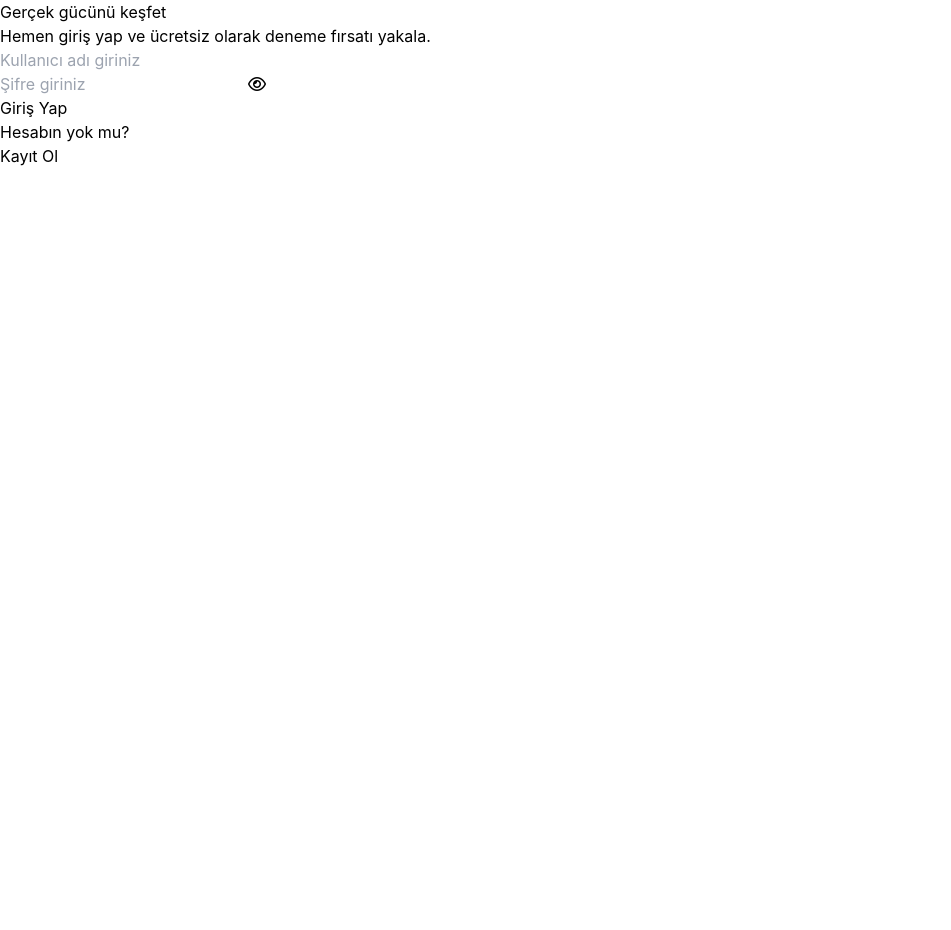
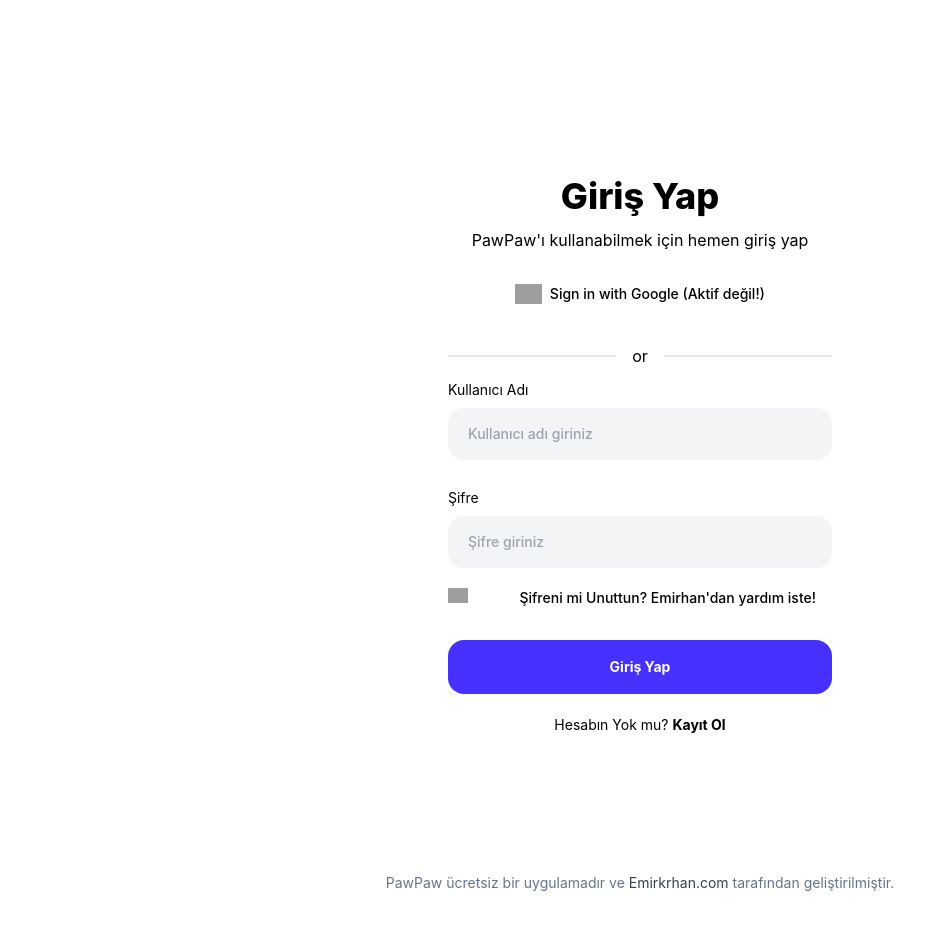
Before and after one commit to emirhankorhan/toddo-front, a React (Create React App) app: page / in a window 1280 px wide. Shown: the top 930 px of the page, without its empty margins (0-951 px from the left). Before the commit the page ends 800 px from the top, so only its background shows below. Built offline with nearby package versions, Linux system fonts and the light colour scheme; grey boxes are pictures that could not be loaded.

Commit message:
login page change

```diff
--- a/src/component/Login/Login.js
+++ b/src/component/Login/Login.js
@@ -9,7 +9,6 @@
     const navigate = useNavigate();
 
     const [passwordType, setPasswordType] = useState("password");
-
     const passwordTypeFunc = () => {
         if (passwordType === "password") {
             setPasswordType("text")
@@ -27,7 +26,7 @@
                 userName: username,
                 userPassword: password,
             }, {
-                withCredentials: true, // Tarayıcı çerezlerini paylaşmak için
+                withCredentials: true,
                 headers: {
                     'Content-Type': 'application/json',
                 },
@@ -49,147 +48,58 @@
     };
 
     return (
-        <div className='register-container'>
+       <div className="bg-white rounded-lg py-5">
+              <div className="container flex flex-col mx-auto bg-white rounded-lg pt-12 my-5">
+                <div className="flex justify-center w-full h-full my-auto xl:gap-14 lg:justify-normal md:gap-5 draggable">
+                  <div className="flex items-center justify-center w-full lg:p-12">
+                    <div className="flex items-center xl:p-10">
+                      <form className="flex flex-col w-full h-full pb-6 text-center bg-white rounded-3xl">
+                        <h3 className="mb-3 text-4xl font-extrabold text-dark-grey-900">Giriş Yap</h3>
+                        <p className="mb-4 text-grey-700">PawPaw'ı kullanabilmek için hemen giriş yap</p>
+                        <a className="flex items-center justify-center w-full py-4 mb-6 text-sm font-medium transition duration-300 rounded-2xl text-grey-900 bg-grey-300 hover:bg-grey-400 focus:ring-4 focus:ring-grey-300">
+                          <img className="h-5 mr-2" src="https://raw.githubusercontent.com/Loopple/loopple-public-assets/main/motion-tailwind/img/logos/logo-google.png" alt="" />
+                          Sign in with Google (Aktif değil!)
+                        </a>
+                        <div className="flex items-center mb-3">
+                          <hr className="h-0 border-b border-solid border-grey-500 grow" />
+                          <p className="mx-4 text-grey-600">or</p>
+                          <hr className="h-0 border-b border-solid border-grey-500 grow" />
+                        </div>
+                        <label htmlFor="email" className="mb-2 text-sm text-start text-grey-900">Kullanıcı Adı</label>
 
-            <div className="register-box">
-                <div className="text-reg">Gerçek gücünü keşfet</div>
-                <div className="undertext-reg">Hemen giriş yap ve ücretsiz olarak deneme fırsatı yakala.</div>
-                <div className="input-reg">
-                    <input className='username-input' placeholder='Kullanıcı adı giriniz' type="text" id='userName' name='userName' value={username} onChange={(e) => setUsername(e.target.value)} />
-                    <div className="pass-input">
-                        <input className='password' placeholder='Şifre giriniz' type={passwordType} id='userPassword' name='userPassword' value={password} onChange={(e) => setPassword(e.target.value)} />
-                        <button onClick={passwordTypeFunc} className='eye-button'>{passwordType === "password" ? <i class="fa-regular fa-eye"></i> : <i class="fa-regular fa-eye-slash"></i>}</button>
+                        <input autoComplete='off' placeholder='Kullanıcı adı giriniz' type="text" id='userName' name='userName' value={username} onChange={(e) => setUsername(e.target.value)} className="flex items-center bg-gray-100 w-full px-5 py-4 mr-2 text-sm font-medium outline-none focus:bg-grey-400 mb-7 placeholder:text-grey-700 bg-grey-200 text-dark-grey-900 rounded-2xl" />
+                        <label htmlFor="password" className="mb-2 text-sm text-start text-grey-900">Şifre</label>
+
+                        <input autoComplete='off' placeholder='Şifre giriniz' type={passwordType} id='userPassword' name='userPassword' value={password} onChange={(e) => setPassword(e.target.value)}  className="flex items-center bg-gray-100 w-full px-5 py-4 mb-5 mr-2 text-sm font-medium outline-none focus:bg-grey-400 placeholder:text-grey-700 bg-grey-200 text-dark-grey-900 rounded-2xl" />
+                        <div className="flex flex-row justify-between mb-8">
+                          <label className="relative inline-flex items-center mr-3 cursor-pointer select-none">
+                            <input type="checkbox" checked value="" className="sr-only peer" />
+                            <div className="w-5 h-5 bg-white border-2 rounded-sm border-grey-500 peer peer-checked:border-0 peer-checked:bg-purple-blue-500">
+                              <img className="" src="https://raw.githubusercontent.com/Loopple/loopple-public-assets/main/motion-tailwind/img/icons/check.png" alt="tick" />
+                            </div>
+
+                          </label>
+                          <a href="javascript:void(0)" className="mr-4 text-sm font-medium text-purple-blue-500">Şifreni mi Unuttun? Emirhan'dan yardım iste!</a>
+                        </div>
+
+
+
+                        <button onClick={handleLogin} className="w-full px-6 py-5 mb-5 text-sm font-bold leading-none text-white transition duration-300 md:w-96 rounded-2xl bg-[#4631ff] focus:ring-4 focus:ring-purple-blue-100 bg-purple-blue-500">Giriş Yap</button>
+                        <p className="text-sm leading-relaxed text-grey-900">Hesabın Yok mu? <a href="/register" className="font-bold text-grey-700">Kayıt Ol</a></p>
+                      </form>
                     </div>
-
-                    <button onClick={handleLogin}>Giriş Yap</button>
+                  </div>
                 </div>
-                <div className="login-route">
-                    <div className="log-text">Hesabın yok mu?</div>
-                    <a href='/register' className="log-tag">Kayıt Ol</a>
+              </div>
+              <div className="flex flex-wrap -mx-3 my-5">
+                <div className="w-full max-w-full sm:w-3/4 mx-auto text-center">
+                  <p className="text-sm text-slate-500 py-1">
+                    PawPaw ücretsiz bir uygulamadır ve <a href="https://emirkrhan.com" className="text-slate-700 hover:text-slate-900" target="_blank" rel="noopener noreferrer">Emirkrhan.com</a> tarafından geliştirilmiştir.
+                  </p>
                 </div>
+              </div>
             </div>
-            <div className="image-reg"></div>
-        </div>
-        // <div>
-        //     <h2>Giriş Yap</h2>
-        //     <label>Kullanıcı Adı:</label>
-        //     <input type="text" id='userName' name='userName' value={username} onChange={(e) => setUsername(e.target.value)} />
-        //     <br />
-        //     <label>Şifre:</label>
-        //     <input type="password" id='userPassword' name='userPassword' value={password} onChange={(e) => setPassword(e.target.value)} />
-        //     <br />
-        //     <button onClick={handleLogin}>Giriş Yap</button>
-        // </div>
     );
 };
 
 export default Login;
-// import React, { useState } from 'react';
-// import axios from 'axios';
-// import { useNavigate } from 'react-router-dom';
-// import { jwtDecode } from 'jwt-decode';
-
-// function Login() {
-
-//   const [username, setUsername] = useState('');
-//   const [password, setPassword] = useState('');
-//   const navigate = useNavigate();
-
-//   const [passwordType, setPasswordType] = useState("password");
-
-//   const passwordTypeFunc = () => {
-//     if (passwordType == "password") {
-//       setPasswordType("text")
-//     } else {
-//       setPasswordType("password")
-//     }
-
-//   }
-
-
-//   const handleLogin = async (e) => {
-//     e.preventDefault();
-//     try {
-//       // Axios ile POST isteği gönder
-//       const response = await axios.post('http://localhost:8082/api/users/login', {
-//         userName: username,
-//         userPassword: password,
-//       }, {
-//         withCredentials: true, // Tarayıcı çerezlerini paylaşmak için
-//         headers: {
-//           'Content-Type': 'application/json',
-//         },
-//       });
-
-//       if (response.status === 200) {
-//         const userToken = response.data;
-//         const decodedToken = jwtDecode(userToken);
-//         sessionStorage.setItem('userId', decodedToken.userid);
-//         sessionStorage.setItem('userName', decodedToken.username);
-//         navigate(`/notelist`);
-//       } else {
-//         console.error('Giriş başarısız!');
-//       }
-//     } catch (error) {
-//       console.error('Giriş yapılırken bir hata oluştu:', error);
-//     }
-//   };
-
-
-
-//   return (
-//     <div className="bg-white rounded-lg py-5">
-//       <div className="container flex flex-col mx-auto bg-white rounded-lg pt-12 my-5">
-//         <div className="flex justify-center w-full h-full my-auto xl:gap-14 lg:justify-normal md:gap-5 draggable">
-//           <div className="flex items-center justify-center w-full lg:p-12">
-//             <div className="flex items-center xl:p-10">
-//               <form className="flex flex-col w-full h-full pb-6 text-center bg-white rounded-3xl">
-//                 <h3 className="mb-3 text-4xl font-extrabold text-dark-grey-900">Sign In</h3>
-//                 <p className="mb-4 text-grey-700">Enter your email and password</p>
-//                 <a className="flex items-center justify-center w-full py-4 mb-6 text-sm font-medium transition duration-300 rounded-2xl text-grey-900 bg-grey-300 hover:bg-grey-400 focus:ring-4 focus:ring-grey-300">
-//                   <img className="h-5 mr-2" src="https://raw.githubusercontent.com/Loopple/loopple-public-assets/main/motion-tailwind/img/logos/logo-google.png" alt="" />
-//                   Sign in with Google
-//                 </a>
-//                 <div className="flex items-center mb-3">
-//                   <hr className="h-0 border-b border-solid border-grey-500 grow" />
-//                   <p className="mx-4 text-grey-600">or</p>
-//                   <hr className="h-0 border-b border-solid border-grey-500 grow" />
-//                 </div>
-//                 <label htmlFor="email" className="mb-2 text-sm text-start text-grey-900">Email*</label>
-
-//                 <input type="text" id='userName' name='userName' value={username} onChange={(e) => setUsername(e.target.value)} placeholder="mail@loopple.com" className="flex items-center w-full px-5 py-4 mr-2 text-sm font-medium outline-none focus:bg-grey-400 mb-7 placeholder:text-grey-700 bg-grey-200 text-dark-grey-900 rounded-2xl" />
-//                 <label htmlFor="password" className="mb-2 text-sm text-start text-grey-900">Password*</label>
-
-//                 <input type={passwordType} id='userPassword' name='userPassword' value={password} onChange={(e) => setPassword(e.target.value)} className="flex items-center w-full px-5 py-4 mb-5 mr-2 text-sm font-medium outline-none focus:bg-grey-400 placeholder:text-grey-700 bg-grey-200 text-dark-grey-900 rounded-2xl" />
-//                 <div className="flex flex-row justify-between mb-8">
-//                   <label className="relative inline-flex items-center mr-3 cursor-pointer select-none">
-//                     <input type="checkbox" checked value="" className="sr-only peer" />
-//                     <div className="w-5 h-5 bg-white border-2 rounded-sm border-grey-500 peer peer-checked:border-0 peer-checked:bg-purple-blue-500">
-//                       <img className="" src="https://raw.githubusercontent.com/Loopple/loopple-public-assets/main/motion-tailwind/img/icons/check.png" alt="tick" />
-//                     </div>
-//                     <span className="ml-3 text-sm font-normal text-grey-900">Keep me logged in</span>
-//                   </label>
-//                   <a href="javascript:void(0)" className="mr-4 text-sm font-medium text-purple-blue-500">Forget password?</a>
-//                 </div>
-
-
-
-//                 <button onClick={handleLogin} className="w-full px-6 py-5 mb-5 text-sm font-bold leading-none text-white transition duration-300 md:w-96 rounded-2xl hover:bg-[#4631ff] bg-[#31ff45] focus:ring-4 focus:ring-purple-blue-100 bg-purple-blue-500">Sign In</button>
-//                 <p className="text-sm leading-relaxed text-grey-900">Not registered yet? <a href="javascript:void(0)" className="font-bold text-grey-700">Create an Account</a></p>
-//               </form>
-//             </div>
-//           </div>
-//         </div>
-//       </div>
-//       <div className="flex flex-wrap -mx-3 my-5">
-//         <div className="w-full max-w-full sm:w-3/4 mx-auto text-center">
-//           <p className="text-sm text-slate-500 py-1">
-//             Tailwind CSS Component from <a href="https://www.loopple.com/theme/motion-landing-library?ref=tailwindcomponents" className="text-slate-700 hover:text-slate-900" target="_blank" rel="noopener noreferrer">Motion Landing Library</a> by <a href="https://www.loopple.com" className="text-slate-700 hover:text-slate-900" target="_blank" rel="noopener noreferrer">Loopple Builder</a>.
-//           </p>
-//         </div>
-//       </div>
-//     </div>
-//   );
-// }
-
-// export default Login;
--- a/src/component/Login/Register.js
+++ b/src/component/Login/Register.js
@@ -69,7 +69,7 @@
                         <input className='password' placeholder='Şifre' type={passwordType} id='userPassword' name='userPassword' value={user.userPassword} onChange={regChange} />
                         <button onClick={passwordTypeFunc} className='eye-button'>{passwordType === "password" ? <i class="fa-regular fa-eye"></i> : <i class="fa-regular fa-eye-slash"></i>}</button>
                     </div>
-                    {passwordDanger ? <div>Lütfen 10 karakterden uzun bir şifre girin!</div> : ""}
+                    {passwordDanger ? <div>Şifreniz en az 8 karakter olmalı!</div> : ""}
 
 
 
@@ -77,7 +77,7 @@
                 </div>
                 <div className="login-route">
                     <div className="log-text">Zaten bir hesabın var mı?</div>
-                    <a href='/login' className="log-tag">Giriş Yap</a>
+                    <a href='/' className="log-tag">Giriş Yap</a>
                 </div>
             </div>
         </div>
```
